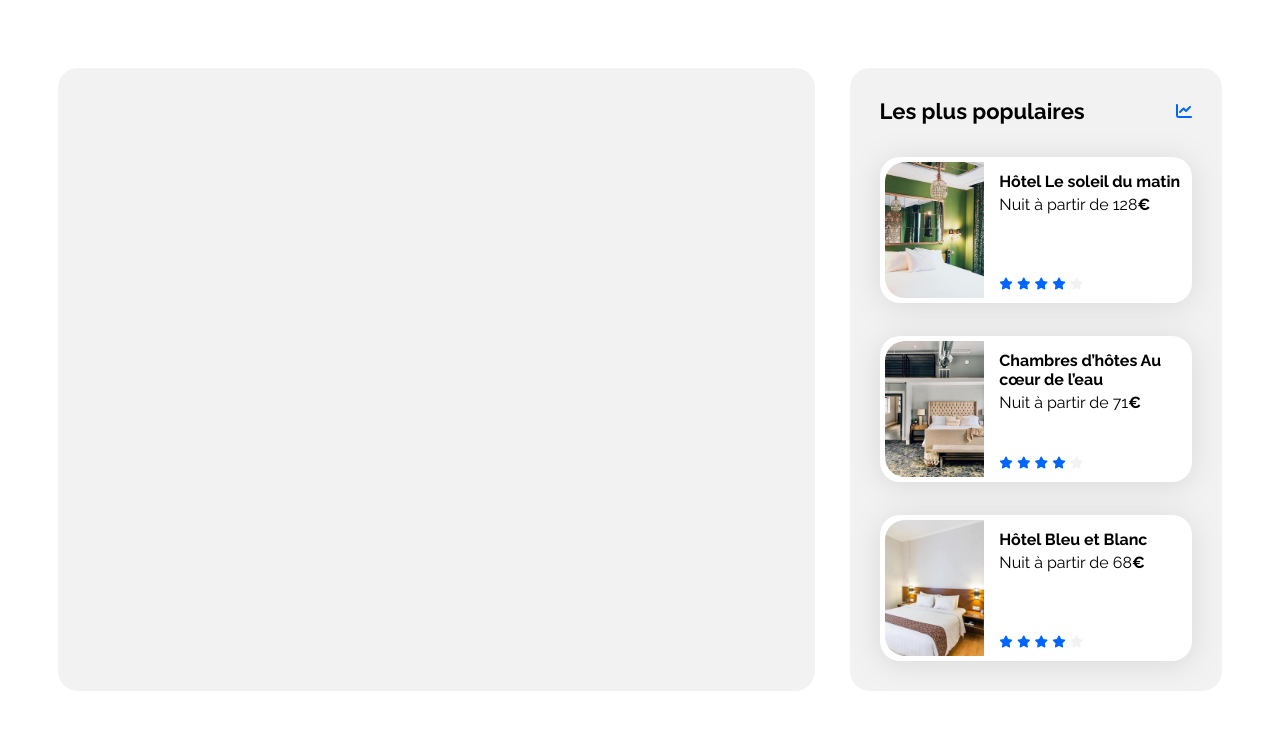
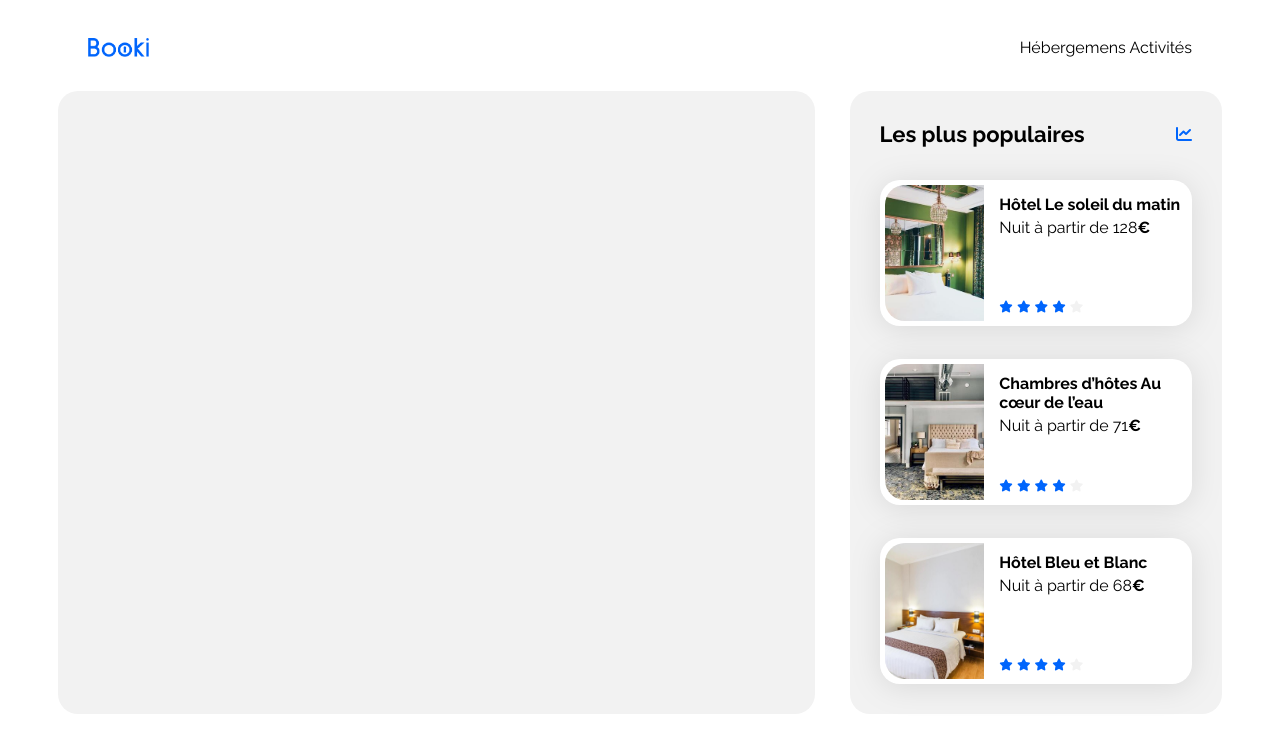
Before and after one commit to Karma62114/Maxence-Willems, a plain HTML site: page index.html in a window 1280 px wide. Drawn offline with Linux system fonts and the light colour scheme.

Commit message:
Add files via upload

```diff
--- a/index.html
+++ b/index.html
@@ -16,7 +16,15 @@
 
 <body>
     <div class="main-container">
-        <header></header>
+        <header>
+                <div class="logo_header">
+                    <img src="./images/logo/Booki.png" alt="logo de la page web">
+                </div>
+                <div class="menu">
+                    Hébergemens
+                    Activités
+                </div>
+        </header>
         <main>
             <div class="hebergements-and-populaires">
                 <section class="hebergements">
```
